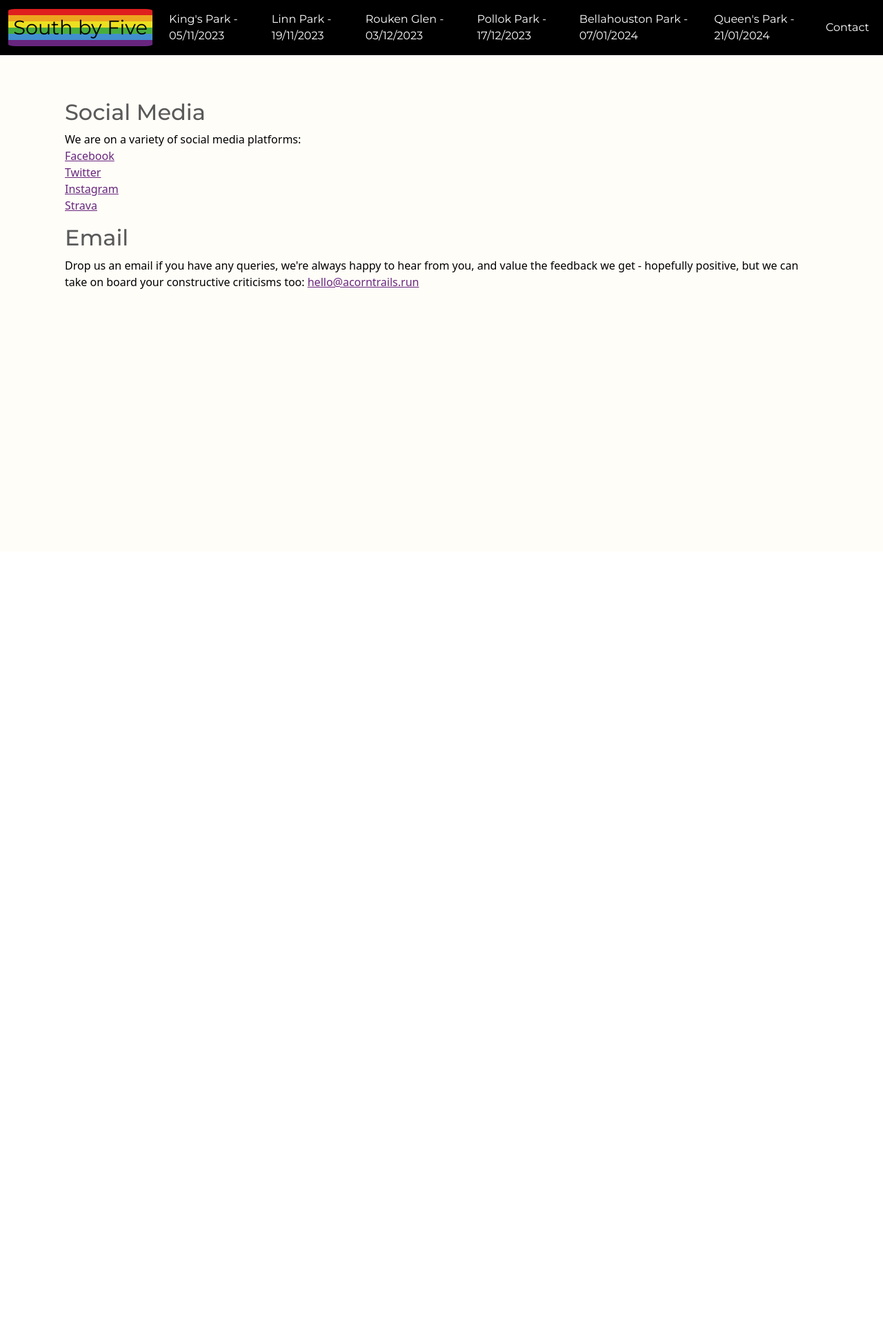
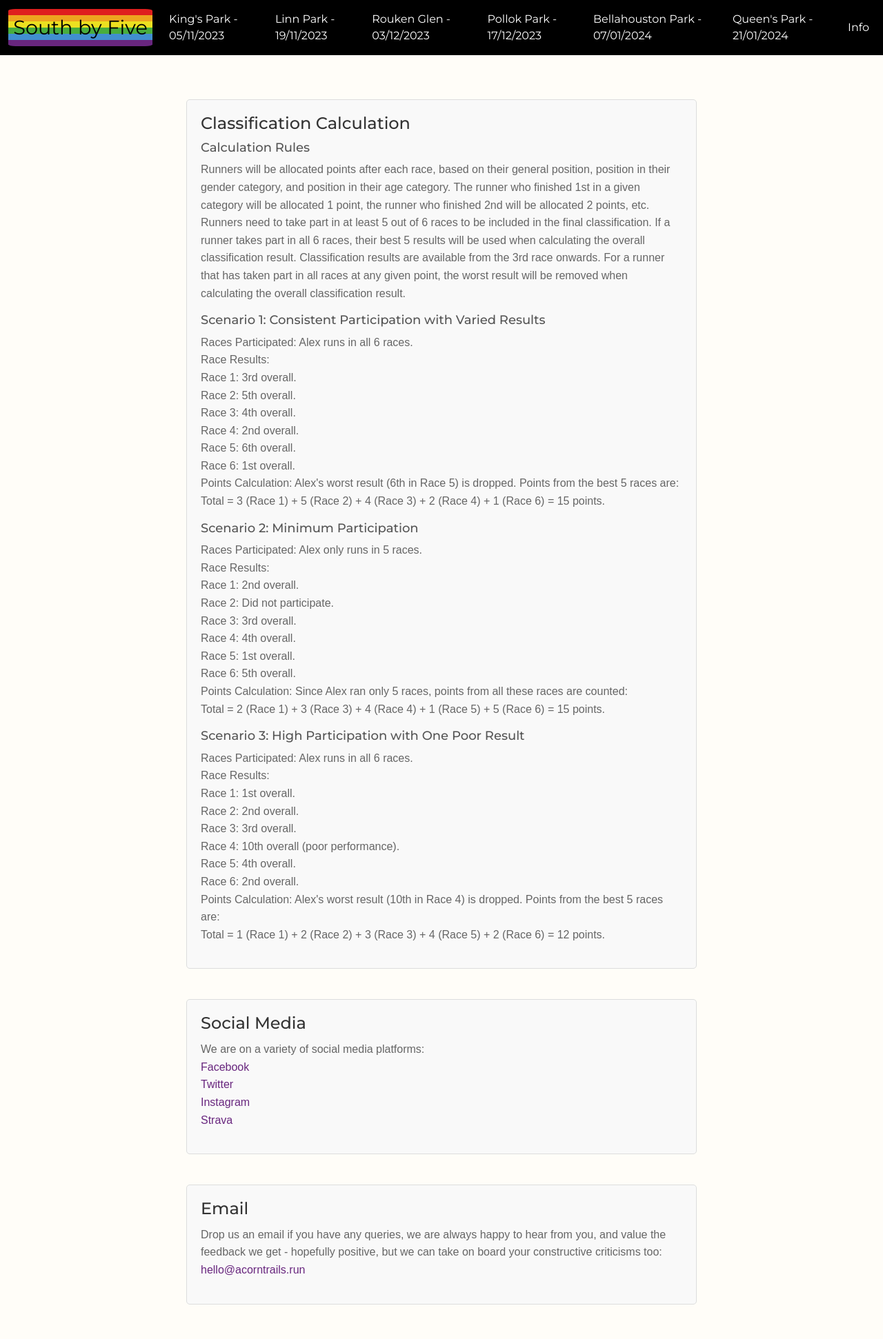
Before and after one commit to lukasz-pudlo/southbyfive, a Django app: page /info/contact/ in a window 1280 px wide. Shown: the whole page at 69% size. Before the commit the page ends 419 px from the top, so only its background shows below. Run offline with Django 4.2, Linux system fonts and the light colour scheme; data that the repository does not hold is empty; some libraries are stand-ins or nearby versions.

Commit message:
Add classification calculation explanation to info page

```diff
--- a/sx5_project/static/css/custom.css
+++ b/sx5_project/static/css/custom.css
@@ -1,3 +1,53 @@
+.container {
+    max-width: 800px;
+    margin: 0 auto;
+    padding: 15px;
+    font-family: 'Arial', sans-serif;
+}
+
+.info {
+    background-color: #f9f9f9;
+    border: 1px solid #ddd;
+    padding: 20px;
+    margin-bottom: 20px;
+    border-radius: 5px;
+}
+
+.info h2 {
+    color: #333;
+    font-size: 24px;
+    margin-bottom: 10px;
+}
+
+.info h3 {
+    color: #555;
+    font-size: 18px;
+    margin-bottom: 8px;
+}
+
+.info p {
+    color: #666;
+    line-height: 1.6;
+}
+
+.info a {
+    color: #0066cc;
+    text-decoration: none;
+}
+
+.info a:hover {
+    text-decoration: underline;
+}
+
+.info ul {
+    padding-left: 20px;
+}
+
+
+
+
+
+
 .nav-link-lg {
     font-size: 1.2rem !important;
 }
--- a/sx5_project/templates/base.html
+++ b/sx5_project/templates/base.html
@@ -39,7 +39,7 @@
                         </li>
                     {% endfor %}
                     <li class="nav-item">
-                        <a class="nav-link" href="{% url 'info:contact' %}">Contact</a>
+                        <a class="nav-link" href="{% url 'info:contact' %}">Info</a>
                     </li>
                 </ul>
             </div>
--- a/sx5_project/templates/info/contact.html
+++ b/sx5_project/templates/info/contact.html
@@ -1,26 +1,75 @@
-<!-- sx5_project/templates/info/contact.html -->
-
 {% extends "base.html" %}
 
 {% block content %}
 <div class="container">
     <div class="info">
+        <h2>Classification Calculation</h2>
+        <h3>Calculation Rules</h3>
+        <p>
+            Runners will be allocated points after each race, based on their general position, position in their gender category,
+            and position in their age category. The runner who finished 1st in a given category will be allocated 1 point,
+            the runner who finished 2nd will be allocated 2 points, etc. Runners need to take part in at least 5 out of 6 races to be included in
+            the final classification. If a runner takes part in all 6 races, their best 5 results will be used when calculating the overall classification result.
+            Classification results are available from the 3rd race onwards. For a runner that has taken part in all races at any given point, the
+            worst result will be removed when calculating the overall classification result.
+        </p>
+        <h3>Scenario 1: Consistent Participation with Varied Results</h3>
+        <p>
+            Races Participated: Alex runs in all 6 races.<br>
+            Race Results:<br>
+            Race 1: 3rd overall.<br>
+            Race 2: 5th overall.<br>
+            Race 3: 4th overall.<br>
+            Race 4: 2nd overall.<br>
+            Race 5: 6th overall.<br>
+            Race 6: 1st overall.<br>
+            Points Calculation: Alex's worst result (6th in Race 5) is dropped. Points from the best 5 races are:<br>
+            Total = 3 (Race 1) + 5 (Race 2) + 4 (Race 3) + 2 (Race 4) + 1 (Race 6) = 15 points.
+        </p>
+        <h3>Scenario 2: Minimum Participation</h3>
+        <p>
+            Races Participated: Alex only runs in 5 races.<br>
+            Race Results:<br>
+            Race 1: 2nd overall.<br>
+            Race 2: Did not participate.<br>
+            Race 3: 3rd overall.<br>
+            Race 4: 4th overall.<br>
+            Race 5: 1st overall.<br>
+            Race 6: 5th overall.<br>
+            Points Calculation: Since Alex ran only 5 races, points from all these races are counted:<br>
+            Total = 2 (Race 1) + 3 (Race 3) + 4 (Race 4) + 1 (Race 5) + 5 (Race 6) = 15 points.
+        </p>
+        <h3>Scenario 3: High Participation with One Poor Result</h3>
+        <p>
+            Races Participated: Alex runs in all 6 races.<br>
+            Race Results:<br>
+            Race 1: 1st overall.<br>
+            Race 2: 2nd overall.<br>
+            Race 3: 3rd overall.<br>
+            Race 4: 10th overall (poor performance).<br>
+            Race 5: 4th overall.<br>
+            Race 6: 2nd overall.<br>
+            Points Calculation: Alex's worst result (10th in Race 4) is dropped. Points from the best 5 races are:<br>
+            Total = 1 (Race 1) + 2 (Race 2) + 3 (Race 3) + 4 (Race 5) + 2 (Race 6) = 12 points.
+        </p>
+    </div>
+
+    <br>
+
+    <div class="info">
         <h2>Social Media</h2>
-        <p>We are on a variety of social media platforms:
-        <br>
-        <a href="https://www.facebook.com/acorntrails" target="_blank">Facebook</a>
-        <br>
-        <a href="https://twitter.com/AcornTrailsUK" target="_blank">Twitter</a>
-        <br>
-        <a href="https://www.instagram.com/acorntrails/" target="_blank">Instagram</a>
-        <br>
+        <p>We are on a variety of social media platforms:<br>
+        <a href="https://www.facebook.com/acorntrails" target="_blank">Facebook</a><br>
+        <a href="https://twitter.com/AcornTrailsUK" target="_blank">Twitter</a><br>
+        <a href="https://www.instagram.com/acorntrails/" target="_blank">Instagram</a><br>
         <a href="https://www.strava.com/clubs/acorntrails" target="_blank">Strava</a></p>
     </div>
 
+    <br>
+
     <div class="info">
         <h2>Email</h2>
-        <p>Drop us an email if you have any queries, we're always happy to hear from you, and value the feedback we get - hopefully positive, but we can take on board your constructive criticisms too:
-
+        <p>Drop us an email if you have any queries, we are always happy to hear from you, and value the feedback we get - hopefully positive, but we can take on board your constructive criticisms too:
         <a href="mailto:hello@acorntrails.run" target="_blank">hello@acorntrails.run</a></p>
     </div>
 </div>
```
Also changed, not shown: sx5_project/settings.py (+43 -58 lines).
